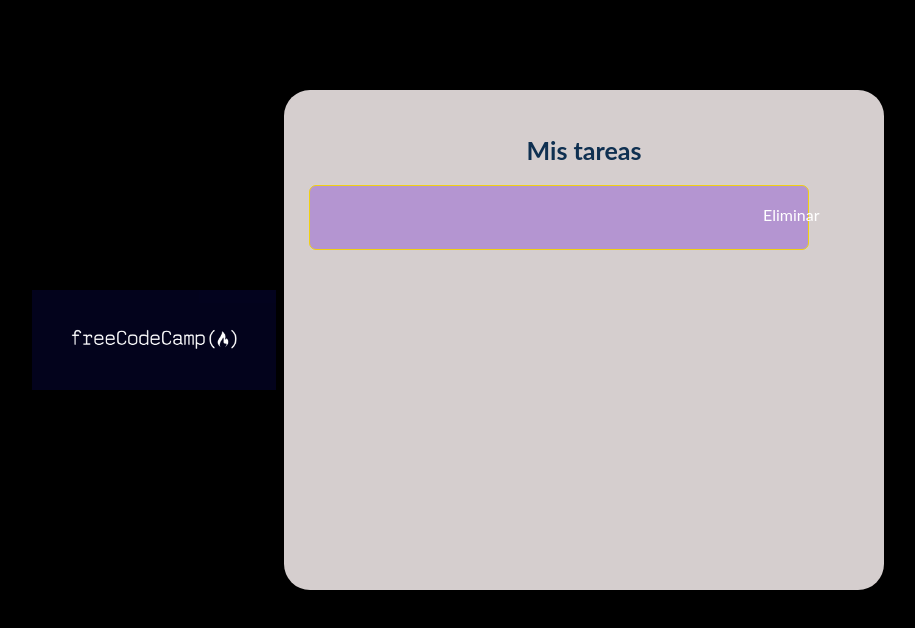
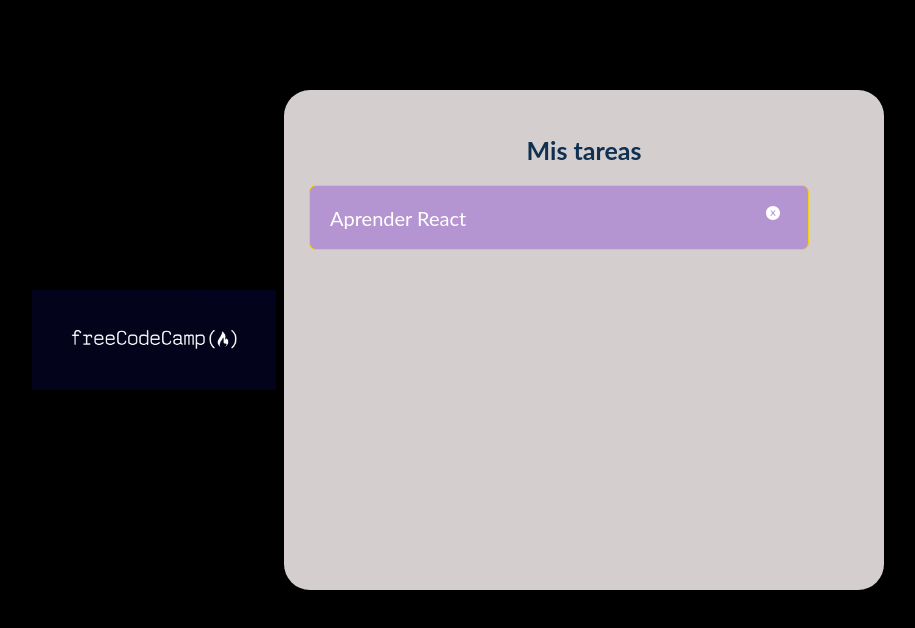
Before and after one commit to samane6866/aplicacion-react-tareas, a React (Create React App) app: page / in a window 1280 px wide. Shown: the top 628 px of the page, without its empty margins (176-1091 px from the left). Built offline with nearby package versions, Linux system fonts and the light colour scheme.

Commit message:
install icon-react

```diff
--- a/package.json
+++ b/package.json
@@ -8,6 +8,7 @@
     "@testing-library/user-event": "^13.5.0",
     "react": "^18.2.0",
     "react-dom": "^18.2.0",
+    "react-icons": "^4.10.1",
     "react-scripts": "5.0.1",
     "web-vitals": "^2.1.4"
   },
--- a/src/components/Tarea.js
+++ b/src/components/Tarea.js
@@ -1,10 +1,13 @@
 import React from "react";
 import "../hojas-de-estilo/Tarea.css"
+import { AiFillCloseCircle} from "react-icons/ai";
 function Tarea({ texto }) {
   return (
     <div className="tarea-contenedor">
-      <div className="tarea-texto">{texto}</div>
-      <div className="tarea-icono">Eliminar</div>
+      <div className="tarea-texto">{texto ="Aprender React"}</div>
+          <div className="tarea-icono">
+          <AiFillCloseCircle/>
+      </div>
     </div>
   );
 }
```
Also changed, not shown: 1 other file (tests, documents, lock files or other folders).
